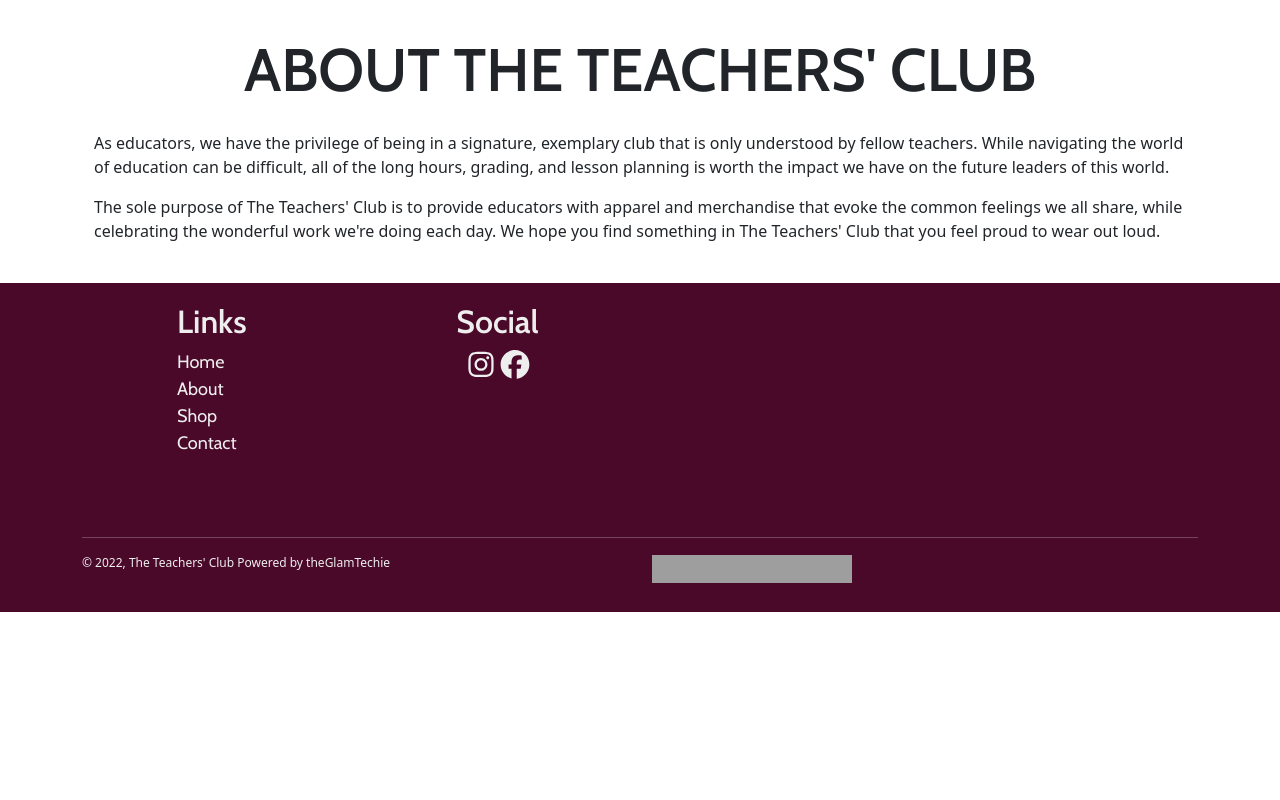
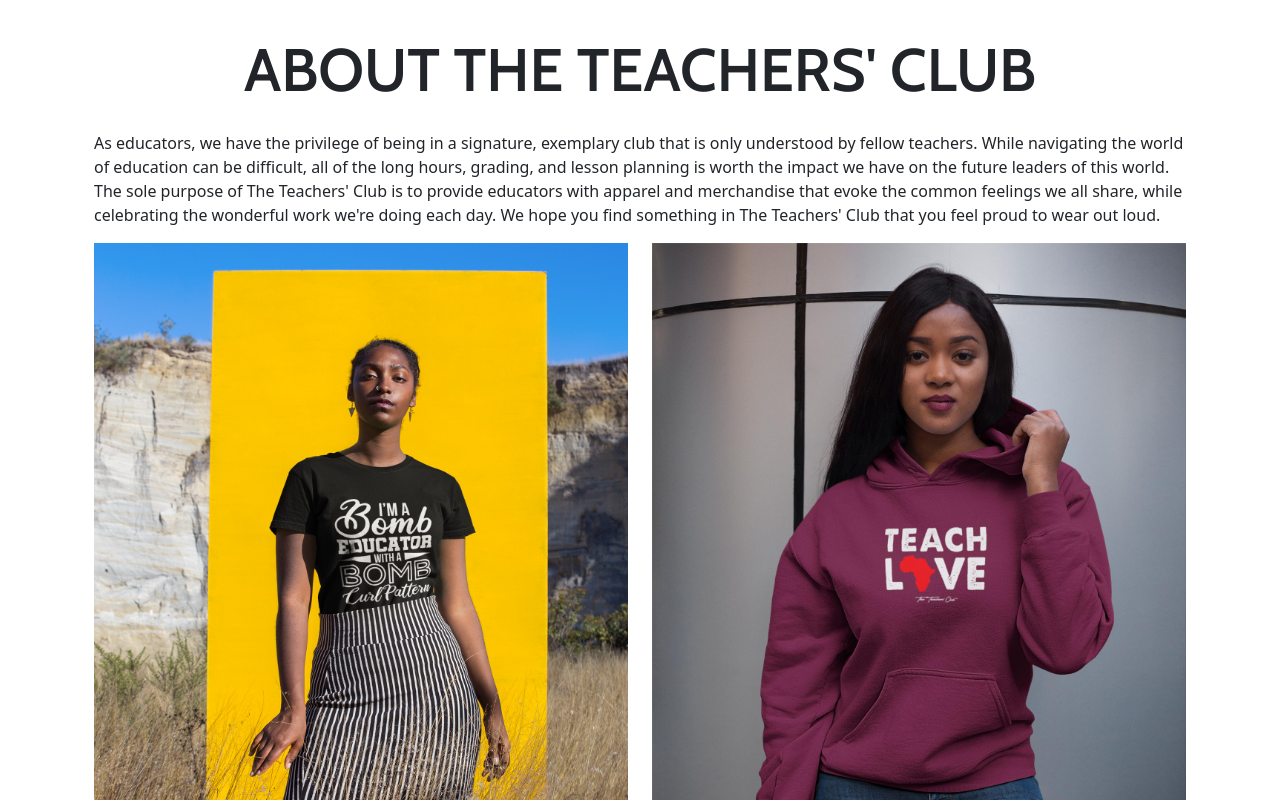
Before and after one commit to shay90210/teachers-club-app, a React (Create React App) app: page /about in a window 1280 px wide. Shown: the part 420-1220 px from the top of the page. Before the commit the page ends 1032 px from the top, so only its background shows below. Built offline with nearby package versions, Linux system fonts and the light colour scheme; grey boxes are pictures that could not be loaded.

Commit message:
updated aboutpage

```diff
--- a/src/pages/Aboutpage.tsx
+++ b/src/pages/Aboutpage.tsx
@@ -11,13 +11,38 @@ export const Aboutpage = () => {
                             As educators, we have the privilege of being in a signature, exemplary club that
                             is only understood by fellow teachers. While navigating the world of education
                             can be difficult, all of the long hours, grading, and lesson planning is worth
-                            the impact we have on the future leaders of this world.
+                            the impact we have on the future leaders of this world. The sole purpose of The
+                            Teachers' Club is to provide educators with apparel and merchandise that evoke
+                            the common feelings we all share, while celebrating the wonderful work we're
+                            doing each day. We hope you find something in The Teachers' Club that you feel
+                            proud to wear out loud.
                         </p>
-                        <p>The sole purpose of The Teachers' Club is to provide educators with apparel
-                            and merchandise that evoke the common feelings we all share, while celebrating
-                            the wonderful work we're doing each day. We hope you find something in The
-                            Teachers' Club that you feel proud to wear out loud.
-                        </p>
+                    </Col>
+                </Row>
+                <Row>
+                    <Col>
+                        <img
+                            src='/img/bombteacherwithcurlpatternshirt.jpg'
+                            alt='bomb teacher shirt'
+                            style={{
+                                maxWidth: '100%',
+                                margin: 'auto',
+                                display: 'block'
+
+                            }}
+                        />
+                    </Col>
+                    <Col>
+                        <img
+                            src='/img/teachlovehoodie.jpg'
+                            alt='teach love hoodie'
+                            style={{
+                                maxWidth: '100%',
+                                margin: 'auto',
+                                display: 'block'
+
+                            }}
+                        />
                     </Col>
                 </Row>
             </Container>
```
